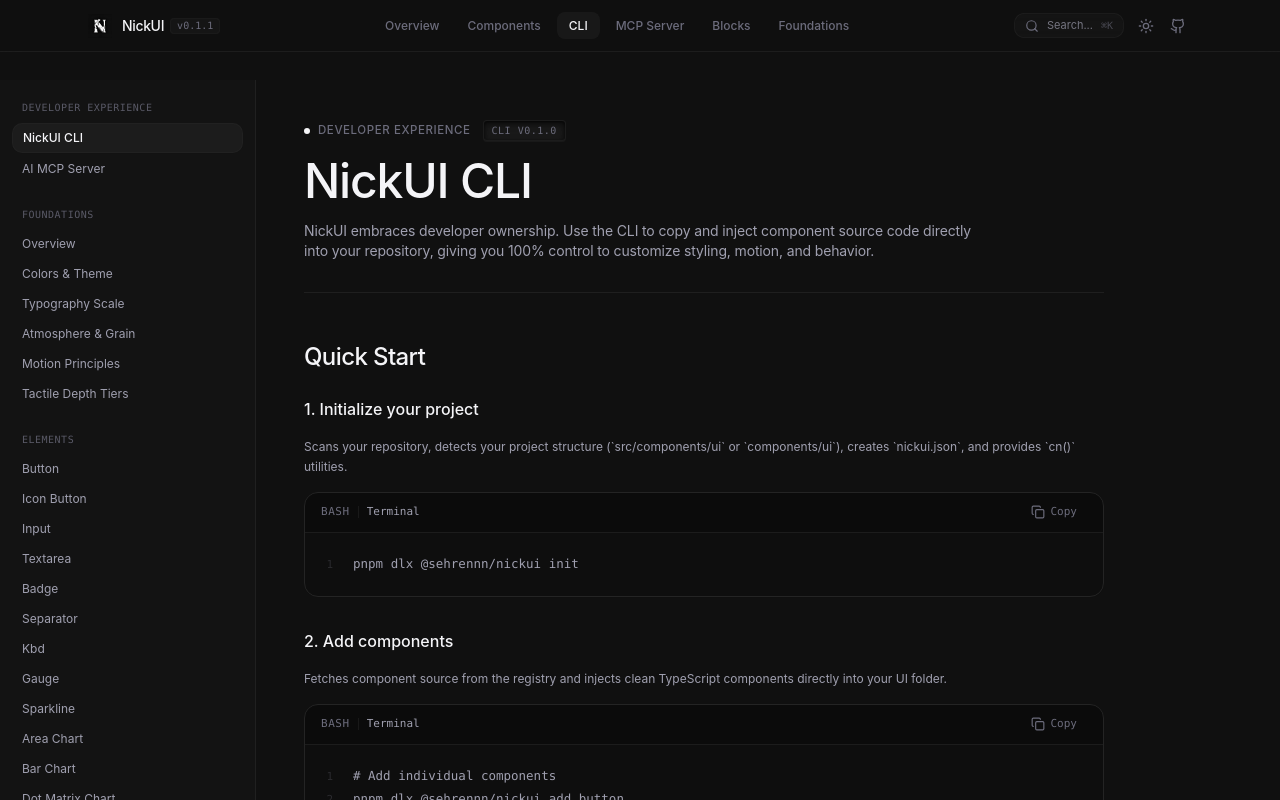
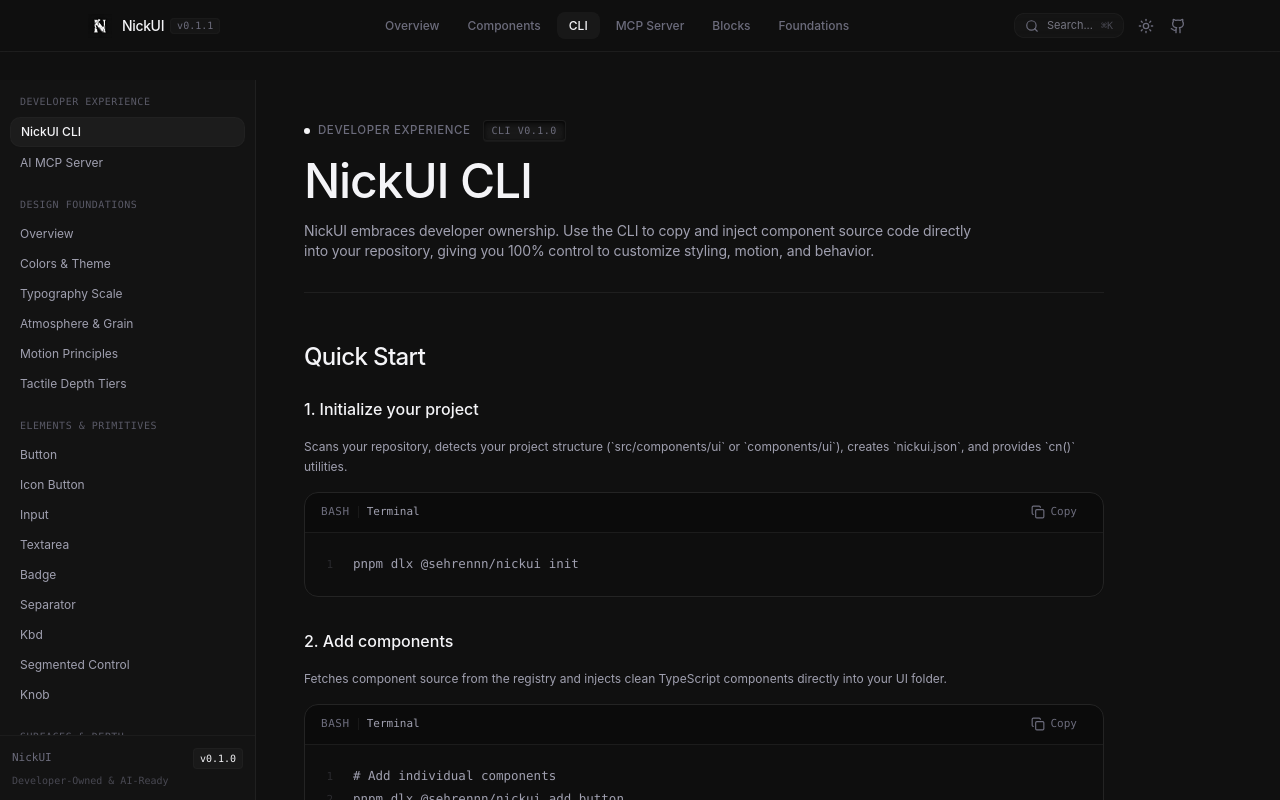
Before and after one commit to seirennn/Nick-ui, a Next.js app: page /docs/cli in a window 1280 px wide. Shown: the top 800 px of the page. Built offline with nearby package versions, Linux system fonts and the light colour scheme.

Commit message:
fix: refine documentation sidebar organization, scrolling, and interactive preview

```diff
--- a/registry/schema.ts
+++ b/registry/schema.ts
@@ -1,4 +1,4 @@
-export type ComponentCategory = 'foundations' | 'surface' | 'navigation' | 'interaction';
+export type ComponentCategory = 'foundations' | 'primitives' | 'surface' | 'navigation' | 'interaction';
 
 export interface PropDefinition {
   name: string;
--- a/src/app/components/[slug]/ComponentInteractiveHarness.tsx
+++ b/src/app/components/[slug]/ComponentInteractiveHarness.tsx
@@ -34,6 +34,7 @@
   HeatmapCell,
   CandleDataPoint,
 } from '@/components/ui/charts';
+import { Sidebar } from '@/components/ui/sidebar';
 import { RailSidebar } from '@/components/ui/rail-sidebar';
 import { StudioSidebar } from '@/components/ui/studio-sidebar';
 import { OtpInput, OtpInputVariant } from '@/components/ui/otp-input';
@@ -82,6 +83,9 @@
 
   // Navbar demo state
   const [activeNavTab, setActiveNavTab] = React.useState('overview');
+
+  // Sidebar demo state
+  const [sidebarActiveId, setSidebarActiveId] = React.useState('primitives');
 
   // Checkbox & Radio state
   const [chk1, setChk1] = React.useState(true);
@@ -557,30 +561,99 @@
     case 'sidebar':
       return (
         <ComponentPreview
-          code={`<Sidebar\n  groups={[\n    {\n      title: "Architecture",\n      items: [\n        { id: "1", label: "System Primitives", href: "#", icon: Cpu },\n        { id: "2", label: "Network Transport", href: "#", icon: RadioIcon },\n        { id: "3", label: "Bayesian BKT Model", href: "#", icon: Activity, badge: "v2" }\n      ]\n    }\n  ]}\n/>`}
+          code={`<div className="h-[480px] w-72 border border-border/80 rounded-2xl overflow-hidden shadow-tactile">
+  <Sidebar
+    activeId={activeId}
+    onSelect={setActiveId}
+    header={
+      <div className="flex items-center gap-2.5 px-1 py-0.5">
+        <div className="w-6 h-6 rounded-md bg-secondary flex items-center justify-center text-xs font-mono font-bold text-text-primary border border-border/80">
+          N
+        </div>
+        <div>
+          <div className="text-xs font-medium text-text-primary">NickUI Core</div>
+          <div className="text-[10px] font-mono text-text-muted">Production Node</div>
+        </div>
+      </div>
+    }
+    footer={
+      <div className="text-[11px] font-mono text-text-muted space-y-1">
+        <div className="flex items-center justify-between">
+          <span>Cluster Status</span>
+          <span className="text-emerald-500 font-medium">Nominal</span>
+        </div>
+        <div className="text-[10px] opacity-60">Latency: 1.4ms · 99.98% uptime</div>
+      </div>
+    }
+    groups={[
+      {
+        title: 'Platform Architecture',
+        items: [
+          { id: 'primitives', label: 'System Primitives', href: '#', icon: Cpu },
+          { id: 'bkt', label: 'Bayesian Engine', href: '#', icon: Activity, badge: 'v2.4' },
+          { id: 'mesh', label: 'Distributed Mesh', href: '#', icon: Layers },
+          { id: 'telemetry', label: 'Telemetry & Streams', href: '#', icon: RadioIcon, badge: 'Live' },
+        ],
+      },
+      {
+        title: 'Operations & Ops',
+        items: [
+          { id: 'storage', label: 'Storage Arrays', href: '#', icon: HardDrive },
+          { id: 'security', label: 'Security & Access', href: '#', icon: ShieldCheck },
+          { id: 'terminal', label: 'Terminal Console', href: '#', icon: Terminal },
+          { id: 'settings', label: 'System Settings', href: '#', icon: Settings },
+        ],
+      },
+    ]}
+  />
+</div>`}
         >
-          <div className="w-64 p-3 rounded-xl border border-border/80 bg-card/60 space-y-3">
-            <div className="text-[10px] font-mono font-medium uppercase tracking-wider text-text-muted/80 px-2.5">
-              Architecture
-            </div>
-            <div className="space-y-1">
-              <div className="flex items-center gap-2 px-2.5 py-1.5 rounded-lg text-xs bg-secondary text-text-primary font-medium border border-border/70 shadow-2xs">
-                <Cpu className="w-3.5 h-3.5 text-text-primary shrink-0" />
-                <span>System Primitives</span>
-              </div>
-              <div className="flex items-center gap-2 px-2.5 py-1.5 rounded-lg text-xs text-text-secondary hover:text-text-primary hover:bg-secondary/40 transition-colors">
-                <RadioIcon className="w-3.5 h-3.5 text-text-muted shrink-0" />
-                <span>Network Transport</span>
-              </div>
-              <div className="flex items-center justify-between gap-2 px-2.5 py-1.5 rounded-lg text-xs text-text-secondary hover:text-text-primary hover:bg-secondary/40 transition-colors">
-                <div className="flex items-center gap-2 min-w-0">
-                  <Activity className="w-3.5 h-3.5 text-text-muted shrink-0" />
-                  <span className="truncate">Bayesian BKT Model</span>
-                </div>
-                <span className="font-mono text-[9px] px-1.5 py-0.5 rounded bg-secondary/80 text-text-muted border border-border/50">
-                  v2
-                </span>
-              </div>
+          <div className="h-[480px] w-full flex justify-center py-4">
+            <div className="h-full w-72 border border-border/80 rounded-2xl overflow-hidden shadow-tactile">
+              <Sidebar
+                activeId={sidebarActiveId}
+                onSelect={setSidebarActiveId}
+                header={
+                  <div className="flex items-center gap-2.5 px-1 py-0.5">
+                    <div className="w-6 h-6 rounded-md bg-secondary flex items-center justify-center text-xs font-mono font-bold text-text-primary border border-border/80">
+                      N
+                    </div>
+                    <div>
+                      <div className="text-xs font-medium text-text-primary">NickUI Core</div>
+                      <div className="text-[10px] font-mono text-text-muted">Production Node</div>
+                    </div>
+                  </div>
+                }
+                footer={
+                  <div className="text-[11px] font-mono text-text-muted space-y-1">
+                    <div className="flex items-center justify-between">
+                      <span>Cluster Status</span>
+                      <span className="text-emerald-500 font-medium">Nominal</span>
+                    </div>
+                    <div className="text-[10px] opacity-60">Latency: 1.4ms · 99.98% uptime</div>
+                  </div>
+                }
+                groups={[
+                  {
+                    title: 'Platform Architecture',
+                    items: [
+                      { id: 'primitives', label: 'System Primitives', href: '#', icon: Cpu },
+                      { id: 'bkt', label: 'Bayesian Engine', href: '#', icon: Activity, badge: 'v2.4' },
+                      { id: 'mesh', label: 'Distributed Mesh', href: '#', icon: Layers },
+                      { id: 'telemetry', label: 'Telemetry & Streams', href: '#', icon: RadioIcon, badge: 'Live' },
+                    ],
+                  },
+                  {
+                    title: 'Operations & Ops',
+                    items: [
+                      { id: 'storage', label: 'Storage Arrays', href: '#', icon: HardDrive },
+                      { id: 'security', label: 'Security & Access', href: '#', icon: ShieldCheck },
+                      { id: 'terminal', label: 'Terminal Console', href: '#', icon: Terminal },
+                      { id: 'settings', label: 'System Settings', href: '#', icon: Settings },
+                    ],
+                  },
+                ]}
+              />
             </div>
           </div>
         </ComponentPreview>
--- a/src/app/components/[slug]/page.tsx
+++ b/src/app/components/[slug]/page.tsx
@@ -39,8 +39,8 @@
       <div className="min-h-screen bg-background text-foreground selection:bg-accent selection:text-foreground pt-20">
         <div className="max-w-7xl mx-auto flex">
           {/* Docs Left Navigation Sidebar */}
-          <div className="hidden lg:block sticky top-20 h-[calc(100vh-5rem)] overflow-y-auto">
-            <DocsSidebar />
+          <div className="hidden lg:block sticky top-20 h-[calc(100vh-5rem)] w-64 shrink-0 overflow-hidden">
+            <DocsSidebar className="h-full" />
           </div>
 
           {/* Main Content Pane */}
--- a/src/app/components/page.tsx
+++ b/src/app/components/page.tsx
@@ -17,6 +17,7 @@
   const categories = [
     { id: 'all', label: 'All' },
     { id: 'foundations', label: 'Elements' },
+    { id: 'primitives', label: 'Primitives' },
     { id: 'surface', label: 'Surface' },
     { id: 'navigation', label: 'Navigation' },
     { id: 'interaction', label: 'Interaction' },
@@ -38,8 +39,8 @@
       <div className="min-h-screen bg-background text-foreground selection:bg-accent selection:text-foreground pt-20">
         <div className="max-w-7xl mx-auto flex">
           {/* Docs Left Navigation Sidebar */}
-          <div className="hidden lg:block sticky top-20 h-[calc(100vh-5rem)] overflow-y-auto">
-            <DocsSidebar />
+          <div className="hidden lg:block sticky top-20 h-[calc(100vh-5rem)] w-64 shrink-0 overflow-hidden">
+            <DocsSidebar className="h-full" />
           </div>
 
           {/* Main Content Pane */}
--- a/src/app/docs/cli/page.tsx
+++ b/src/app/docs/cli/page.tsx
@@ -17,8 +17,8 @@
       <div className="min-h-screen bg-background text-foreground selection:bg-accent selection:text-foreground pt-20">
         <div className="max-w-7xl mx-auto flex">
           {/* Docs Sidebar */}
-          <div className="hidden lg:block sticky top-20 h-[calc(100vh-5rem)] overflow-y-auto">
-            <DocsSidebar />
+          <div className="hidden lg:block sticky top-20 h-[calc(100vh-5rem)] w-64 shrink-0 overflow-hidden">
+            <DocsSidebar className="h-full" />
           </div>
 
           {/* Main Content */}
--- a/src/app/docs/mcp/page.tsx
+++ b/src/app/docs/mcp/page.tsx
@@ -16,8 +16,8 @@
       <div className="min-h-screen bg-background text-foreground selection:bg-accent selection:text-foreground pt-20">
         <div className="max-w-7xl mx-auto flex">
           {/* Docs Sidebar */}
-          <div className="hidden lg:block sticky top-20 h-[calc(100vh-5rem)] overflow-y-auto">
-            <DocsSidebar />
+          <div className="hidden lg:block sticky top-20 h-[calc(100vh-5rem)] w-64 shrink-0 overflow-hidden">
+            <DocsSidebar className="h-full" />
           </div>
 
           {/* Main Content */}
--- a/src/app/foundations/page.tsx
+++ b/src/app/foundations/page.tsx
@@ -26,8 +26,8 @@
       <div className="min-h-screen bg-background text-foreground selection:bg-accent selection:text-foreground pt-20">
         <div className="max-w-7xl mx-auto flex">
           {/* Docs Left Navigation Sidebar */}
-          <div className="hidden lg:block sticky top-20 h-[calc(100vh-5rem)] overflow-y-auto">
-            <DocsSidebar />
+          <div className="hidden lg:block sticky top-20 h-[calc(100vh-5rem)] w-64 shrink-0 overflow-hidden">
+            <DocsSidebar className="h-full" />
           </div>
 
           {/* Main Content Pane */}
--- a/src/components/docs/DocsSidebar.tsx
+++ b/src/components/docs/DocsSidebar.tsx
@@ -1,14 +1,14 @@
 'use client';
 
 import * as React from 'react';
-import { Sidebar, SidebarGroup } from '@/components/ui/sidebar';
+import { Sidebar, SidebarGroup, SidebarItem } from '@/components/ui/sidebar';
 import componentsData from '@/registry/components.json';
 import { ComponentMetadata } from '@/registry/schema';
 
 const components: ComponentMetadata[] = componentsData as ComponentMetadata[];
 
 export function DocsSidebar({ className }: { className?: string }) {
-  const foundationItems = [
+  const foundationItems: SidebarItem[] = [
     { id: 'foundations-overview', label: 'Overview', href: '/foundations' },
     { id: 'foundations-colors', label: 'Colors & Theme', href: '/foundations#colors' },
     { id: 'foundations-typography', label: 'Typography Scale', href: '/foundations#typography' },
@@ -17,26 +17,79 @@
     { id: 'foundations-depth', label: 'Tactile Depth Tiers', href: '/foundations#depth' },
   ];
 
-  const devItems = [
+  const devItems: SidebarItem[] = [
     { id: 'dev-cli', label: 'NickUI CLI', href: '/docs/cli' },
     { id: 'dev-mcp', label: 'AI MCP Server', href: '/docs/mcp' },
   ];
 
-  const foundationComponents = components
-    .filter((c) => c.category === 'foundations')
-    .map((c) => ({ id: c.slug, label: c.title, href: `/components/${c.slug}` }));
+  const getCompItems = (slugs: string[]): SidebarItem[] => {
+    return slugs
+      .map((slug) => {
+        const c = components.find((item) => item.slug === slug);
+        return c ? { id: c.slug, label: c.title, href: `/components/${c.slug}` } : null;
+      })
+      .filter((item): item is SidebarItem => item !== null);
+  };
 
-  const surfaceComponents = components
-    .filter((c) => c.category === 'surface')
-    .map((c) => ({ id: c.slug, label: c.title, href: `/components/${c.slug}` }));
+  const elementSlugs = [
+    'button',
+    'icon-button',
+    'input',
+    'textarea',
+    'badge',
+    'separator',
+    'kbd',
+    'segmented-control',
+    'knob',
+  ];
 
-  const navigationComponents = components
-    .filter((c) => c.category === 'navigation')
-    .map((c) => ({ id: c.slug, label: c.title, href: `/components/${c.slug}` }));
+  const surfaceSlugs = [
+    'card',
+    'spotlight-card',
+    'folder-preview',
+    'stack-deck',
+  ];
 
-  const interactionComponents = components
-    .filter((c) => c.category === 'interaction')
-    .map((c) => ({ id: c.slug, label: c.title, href: `/components/${c.slug}` }));
+  const analyticsSlugs = [
+    'area-chart',
+    'bar-chart',
+    'candlestick-chart',
+    'dot-matrix-chart',
+    'gauge',
+    'sparkline',
+    'radar-chart',
+    'radial-meter',
+    'analytics-heatmap',
+    'tactile-trend-card',
+    'tactile-metric-card',
+  ];
+
+  const aiSlugs = [
+    'ai-churning',
+    'ai-prompt-bar',
+    'ai-thinking',
+    'ai-streaming-text',
+  ];
+
+  const navigationSlugs = [
+    'navbar',
+    'sidebar',
+    'rail-sidebar',
+    'studio-sidebar',
+    'tabs',
+    'magnetic-tabs',
+  ];
+
+  const interactionSlugs = [
+    'tooltip',
+    'dropdown',
+    'command-palette',
+    'switch',
+    'slider',
+    'checkbox',
+    'radio',
+    'otp-input',
+  ];
 
   const groups: SidebarGroup[] = [
     {
@@ -44,24 +97,32 @@
       items: devItems,
     },
     {
-      title: 'Foundations',
+      title: 'Design Foundations',
       items: foundationItems,
     },
     {
-      title: 'Elements',
-      items: foundationComponents,
+      title: 'Elements & Primitives',
+      items: getCompItems(elementSlugs),
     },
     {
-      title: 'Surface',
-      items: surfaceComponents,
+      title: 'Surfaces & Depth',
+      items: getCompItems(surfaceSlugs),
+    },
+    {
+      title: 'Analytics & Telemetry',
+      items: getCompItems(analyticsSlugs),
+    },
+    {
+      title: 'AI & Intelligence',
+      items: getCompItems(aiSlugs),
     },
     {
       title: 'Navigation',
-      items: navigationComponents,
+      items: getCompItems(navigationSlugs),
     },
     {
       title: 'Interaction',
-      items: interactionComponents,
+      items: getCompItems(interactionSlugs),
     },
     {
       title: 'Composition',
@@ -77,8 +138,13 @@
       className={className}
       footer={
         <div className="text-[11px] font-mono text-text-muted space-y-1">
-          <div>NickUI v0.1.0</div>
-          <div className="opacity-60">Developer-Owned & AI-Ready</div>
+          <div className="flex items-center justify-between">
+            <span>NickUI</span>
+            <span className="text-[10px] px-1.5 py-0.5 rounded bg-secondary/80 text-text-primary border border-border/60">
+              v0.1.0
+            </span>
+          </div>
+          <div className="opacity-60 text-[10px]">Developer-Owned & AI-Ready</div>
         </div>
       }
     />
--- a/src/components/ui/sidebar.tsx
+++ b/src/components/ui/sidebar.tsx
@@ -11,7 +11,9 @@
   href: string;
   badge?: string;
   isExternal?: boolean;
+  active?: boolean;
   icon?: React.ComponentType<{ className?: string }> | React.ReactNode;
+  onClick?: () => void;
 }
 
 export interface SidebarGroup {
@@ -19,26 +21,53 @@
   items: SidebarItem[];
 }
 
-export interface SidebarProps extends React.HTMLAttributes<HTMLElement> {
+export interface SidebarProps extends Omit<React.HTMLAttributes<HTMLElement>, 'onSelect'> {
   groups: SidebarGroup[];
   header?: React.ReactNode;
   footer?: React.ReactNode;
+  activeId?: string;
+  onSelect?: (id: string) => void;
 }
 
-export function Sidebar({ groups, header, footer, className, ...props }: SidebarProps) {
+export function Sidebar({
+  groups,
+  header,
+  footer,
+  activeId,
+  onSelect,
+  className,
+  ...props
+}: SidebarProps) {
   const pathname = usePathname();
+  const activeItemRef = React.useRef<HTMLAnchorElement & HTMLButtonElement>(null);
+  const scrollContainerRef = React.useRef<HTMLDivElement>(null);
+
+  React.useEffect(() => {
+    if (activeItemRef.current) {
+      activeItemRef.current.scrollIntoView({ block: 'nearest', behavior: 'smooth' });
+    }
+  }, [pathname, activeId]);
 
   return (
     <aside
       className={cn(
-        'w-64 shrink-0 flex flex-col justify-between py-5 px-3 bg-card/60 backdrop-blur-sm border-r border-border/80 min-h-[calc(100vh-4rem)] select-none',
+        'w-64 shrink-0 flex flex-col h-full bg-card/60 backdrop-blur-sm border-r border-border/80 select-none overflow-hidden',
         className
       )}
       {...props}
     >
-      <div className="space-y-6">
-        {header && <div className="mb-3 px-2">{header}</div>}
+      {/* Pinned Top Header */}
+      {header && (
+        <div className="p-3 border-b border-border/60 shrink-0">
+          {header}
+        </div>
+      )}
 
+      {/* Scrollable Navigation Groups */}
+      <div
+        ref={scrollContainerRef}
+        className="flex-1 overflow-y-auto px-2.5 py-3.5 space-y-5 custom-scrollbar"
+      >
         {groups.map((group, idx) => (
           <div key={idx} className="space-y-1">
             <h4 className="text-[10px] font-mono font-medium text-text-muted/80 uppercase tracking-wider px-2.5 pb-1">
@@ -46,26 +75,37 @@
             </h4>
             <ul className="space-y-0.5 m-0 p-0 list-none">
               {group.items.map((item) => {
-                const isActive = pathname === item.href;
+                const isActive =
+                  activeId !== undefined
+                    ? item.id === activeId
+                    : item.active !== undefined
+                    ? item.active
+                    : pathname === item.href;
+
                 const IconComponent = typeof item.icon === 'function' ? item.icon : null;
-                const iconElement = IconComponent ? <IconComponent className="w-3.5 h-3.5 shrink-0" /> : (React.isValidElement(item.icon) ? item.icon : null);
+                const iconElement = IconComponent ? (
+                  <IconComponent className="w-3.5 h-3.5 shrink-0" />
+                ) : (
+                  React.isValidElement(item.icon) ? item.icon : null
+                );
 
-                return (
-                  <li key={item.id}>
-                    <Link
-                      href={item.href}
-                      target={item.isExternal ? '_blank' : undefined}
-                      rel={item.isExternal ? 'noopener noreferrer' : undefined}
-                      className={cn(
-                        'flex items-center justify-between gap-2 px-2.5 py-1.5 rounded-lg text-xs transition-colors cursor-pointer',
+                const itemClass = cn(
+                  'flex items-center justify-between gap-2 px-2.5 py-1.5 rounded-lg text-xs transition-colors cursor-pointer w-full text-left',
                   isActive
                     ? 'bg-secondary text-text-primary font-medium border border-border/70 shadow-2xs'
                     : 'text-text-secondary hover:text-text-primary hover:bg-secondary/40'
+                );
+
+                const itemContent = (
+                  <>
+                    <div className="flex items-center gap-2 min-w-0">
+                      {iconElement && (
+                        <span
+                          className={cn(
+                            'shrink-0 transition-colors',
+                            isActive ? 'text-text-primary' : 'text-text-muted'
                           )}
                         >
-                      <div className="flex items-center gap-2 min-w-0">
-                        {iconElement && (
-                          <span className={cn('shrink-0 transition-colors', isActive ? 'text-text-primary' : 'text-text-muted')}>
                           {iconElement}
                         </span>
                       )}
@@ -76,6 +116,39 @@
                         {item.badge}
                       </span>
                     )}
+                  </>
+                );
+
+                // If href is '#' or empty, or onSelect is supplied, render as interactive button
+                if (item.href === '#' || !item.href || onSelect) {
+                  return (
+                    <li key={item.id}>
+                      <button
+                        ref={isActive ? (activeItemRef as React.RefObject<HTMLButtonElement>) : undefined}
+                        type="button"
+                        onClick={() => {
+                          item.onClick?.();
+                          onSelect?.(item.id);
+                        }}
+                        className={itemClass}
+                      >
+                        {itemContent}
+                      </button>
+                    </li>
+                  );
+                }
+
+                return (
+                  <li key={item.id}>
+                    <Link
+                      ref={isActive ? (activeItemRef as React.RefObject<HTMLAnchorElement>) : undefined}
+                      href={item.href}
+                      target={item.isExternal ? '_blank' : undefined}
+                      rel={item.isExternal ? 'noopener noreferrer' : undefined}
+                      onClick={item.onClick}
+                      className={itemClass}
+                    >
+                      {itemContent}
                     </Link>
                   </li>
                 );
@@ -85,7 +158,12 @@
         ))}
       </div>
 
-      {footer && <div className="pt-4 border-t border-border/60 px-2">{footer}</div>}
+      {/* Pinned Bottom Footer */}
+      {footer && (
+        <div className="p-3 border-t border-border/60 shrink-0">
+          {footer}
+        </div>
+      )}
     </aside>
   );
 }
```
Also changed, not shown: registry/components.json. Lines whose indentation alone changed are shown as unchanged.
